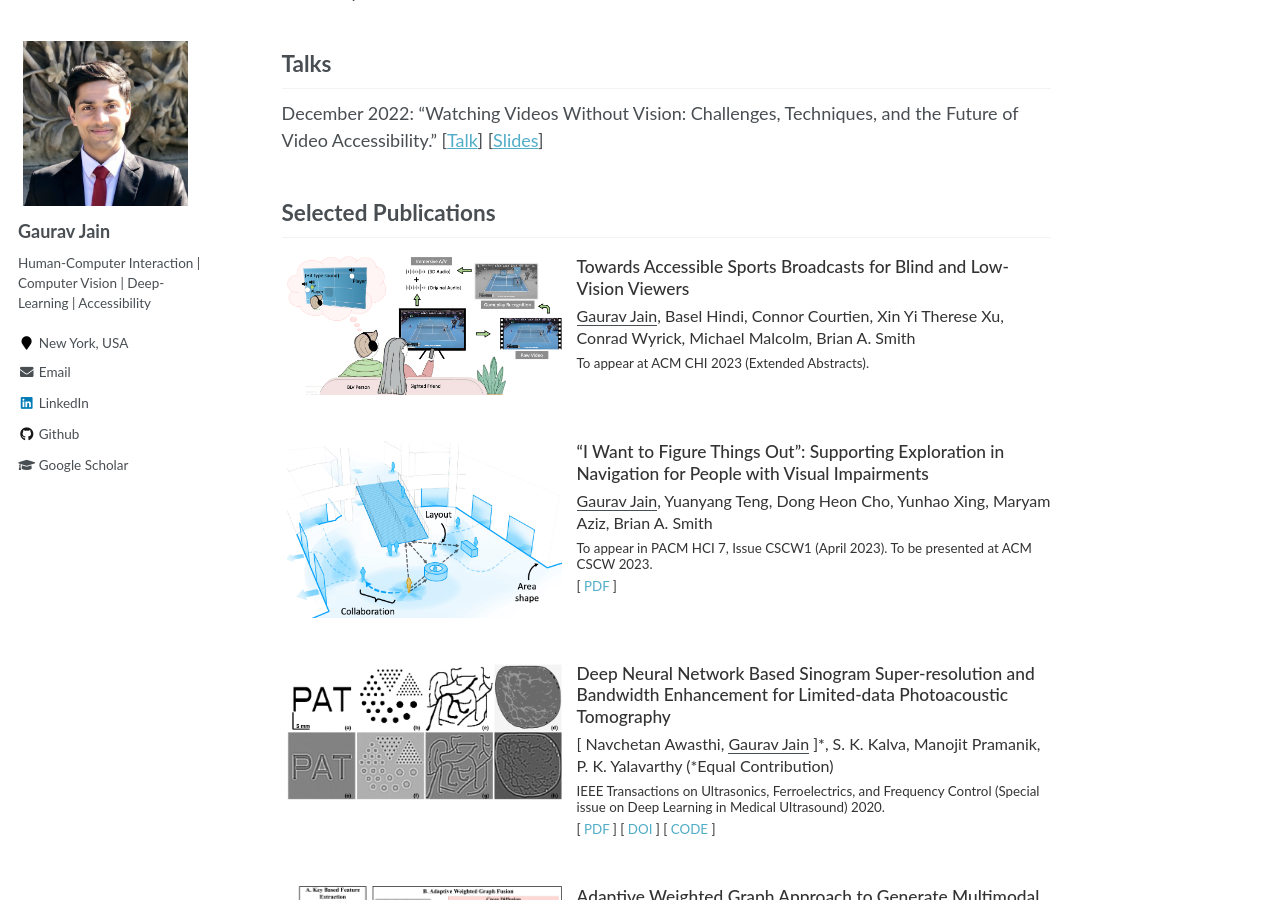
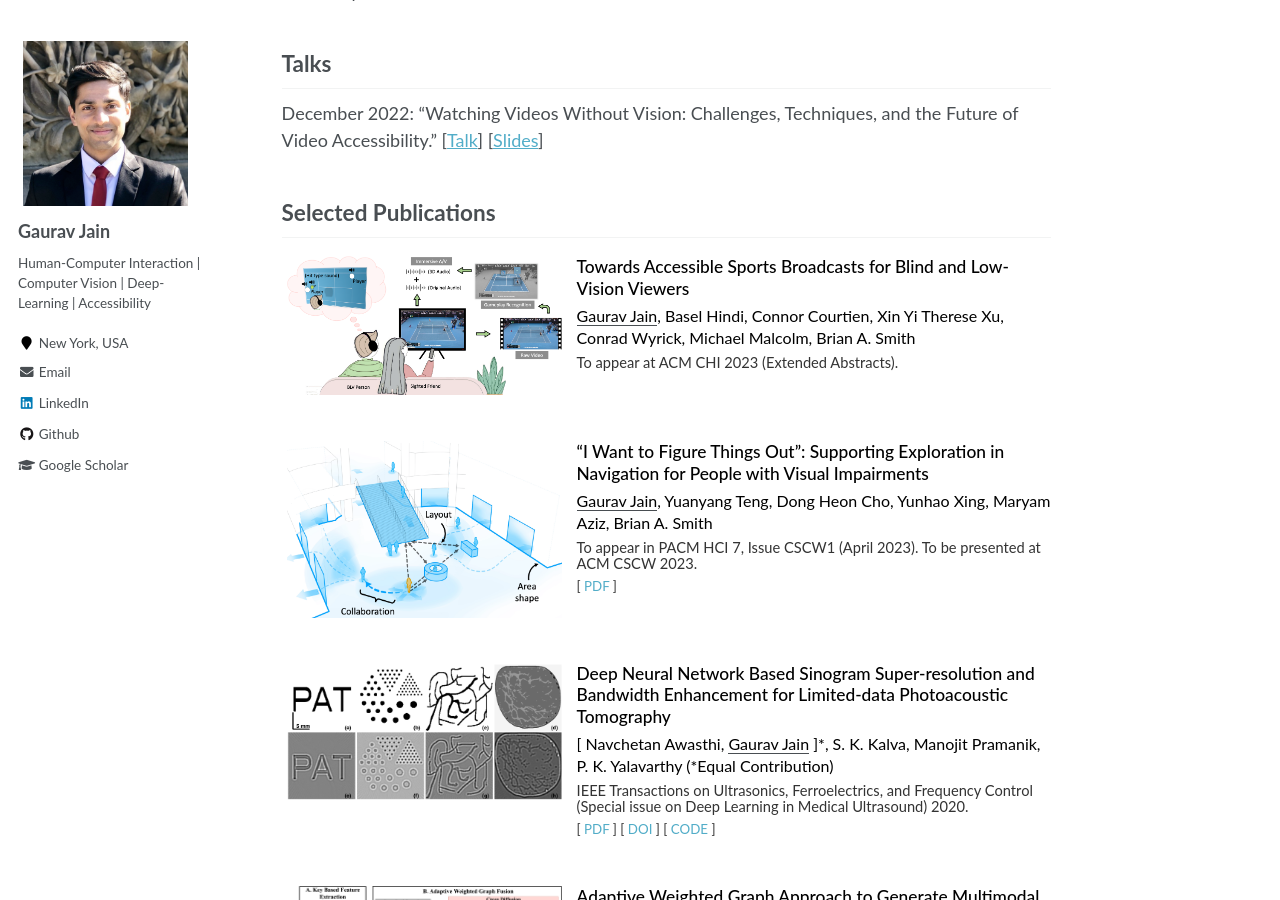
Before and after one commit to Gaurav1302/gaurav1302.github.io, a Jekyll site: the page built from _pages/about.md, in a window 1280 px wide and 900 px high, scrolled down 752 px. Built offline with Jekyll 4.4.1, drawn with Linux system fonts in a browser that asks for light colours.

Commit message:
minor fix in sizes

```diff
--- a/_includes/archive-single-pub.html
+++ b/_includes/archive-single-pub.html
@@ -32,17 +32,17 @@
             <div class="flex-child" style="flex: 1 1 200px;">
               <!-- <a class="archive__item-title" itemprop="headline"> -->
                 <p style="margin-bottom:5px; margin-top:0px; line-height:1.2">
-                  <span style="font-weight: 500; text-decoration: none; font-size:13pt; color: #333;">
+                  <span style="font-weight: 500; text-decoration: none; font-size:13pt; color: black;">
                     {{ post.title }}
                   </span>
                 </p>
                 <p style="margin-bottom:5px; margin-top:0px; line-height:1.2">
-                  <span style="font-weight: 400; margin-bottom:0; margin-top:0px; font-size:12pt; color: #333;">
+                  <span style="font-weight: 400; margin-bottom:0; margin-top:0px; font-size:12pt; color: black;">
                     {{ post.authors }}
                   </span>
                 </p>
                 <p style="margin-bottom:0; margin-top:0px; line-height: 0.9;">
-                  <span style="font-weight: 400; font-size:10pt; color: #333;">
+                  <span style="font-weight: 400; font-size:11pt; color: #333;">
                     {{ post.venue }}
                   </span>
                 </p>
```
